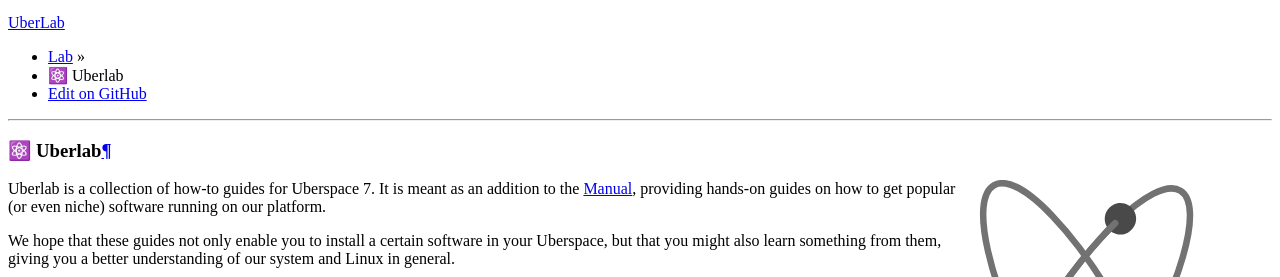
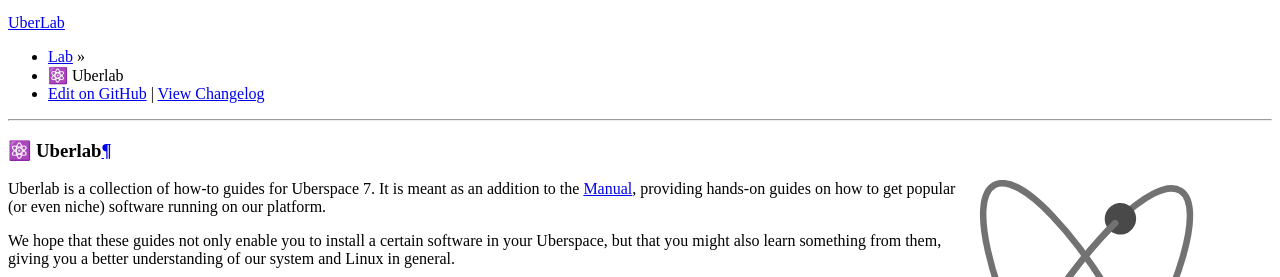
Before and after one commit to Uberspace/lab, a Sphinx documentation site: the page built from source/index.rst, in a window 1280 px wide. Shown: the part 731-1008 px from the top of the page. Built offline with Sphinx 7.4.7 and the Read the Docs theme 2.0.0, drawn with Linux system fonts in a browser that asks for light colours.

Commit message:
Add guide specific changelog to each guide. Closes #146.

```diff
--- a/source/_templates/breadcrumbs.html
+++ b/source/_templates/breadcrumbs.html
@@ -41,12 +41,16 @@
     {% block breadcrumbs_aside %}
       <li class="wy-breadcrumbs-aside">
         {% if hasdoc(pagename) %}
-            {% if display_github %}
+          {% if display_github %}
             {% if check_meta and 'github_url' in meta %}
               <!-- User defined GitHub URL -->
               <a href="{{ meta['github_url'] }}" class="fa fa-github"> {{ _('Edit on GitHub') }}</a>
             {% else %}
-              <a href="https://{{ github_host|default("github.com") }}/{{ github_user }}/{{ github_repo }}/blob/{{ github_version }}{{ conf_py_path }}{{ pagename }}{{ suffix }}" class="fa fa-github"> {{ _('Edit on GitHub') }}</a>
+              {% set navigation = [ ('blob', 'fa-github', 'Edit on GitHub'), ('commits', 'fa-history', 'View Changelog') ] %}
+              {% for (url_component, icon, title) in navigation %}
+                <a href="https://{{ github_host|default("github.com") }}/{{ github_user }}/{{ github_repo }}/{{url_component}}/{{ github_version }}{{ conf_py_path }}{{ pagename }}{{ suffix }}" class="fa {{icon}}"> {{ title }}</a>
+                {% if not loop.last %} | {% endif %}
+              {% endfor %}
             {% endif %}
           {% elif display_bitbucket %}
             {% if check_meta and 'bitbucket_url' in meta %}
```
